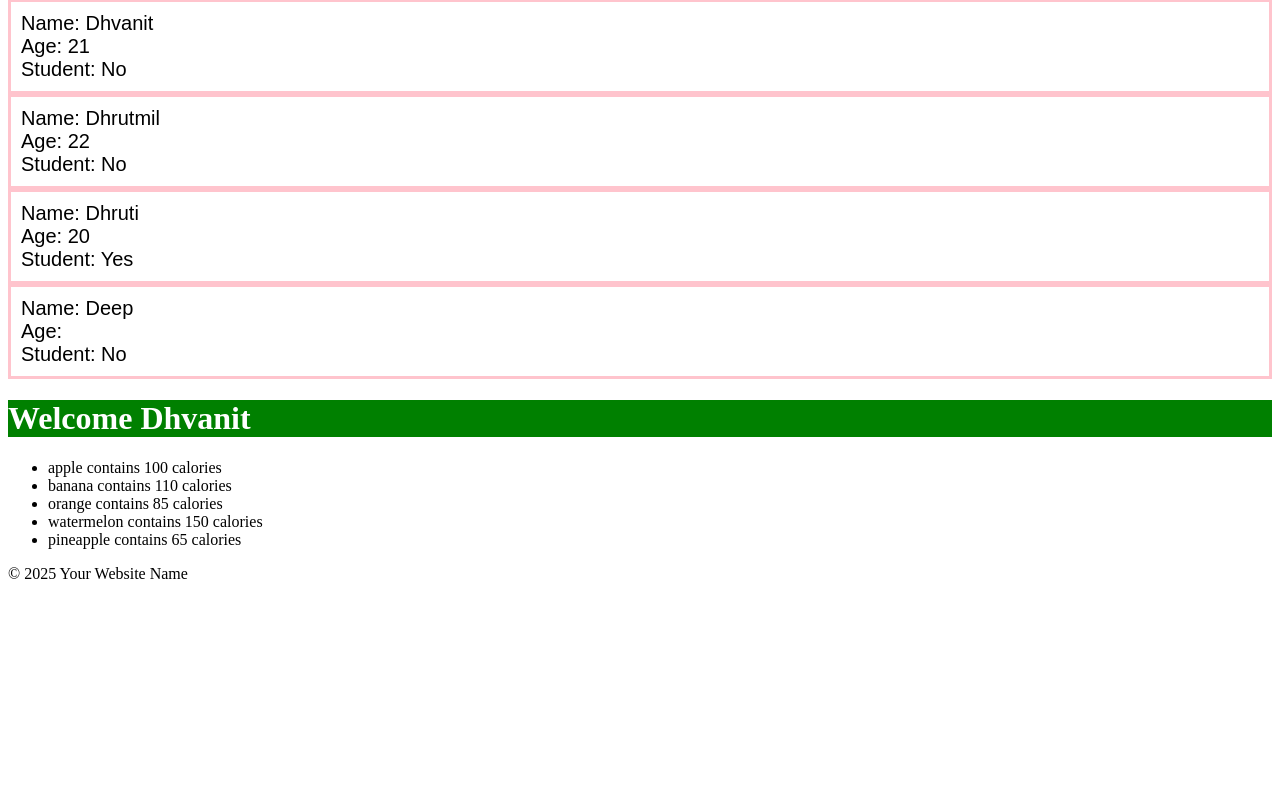
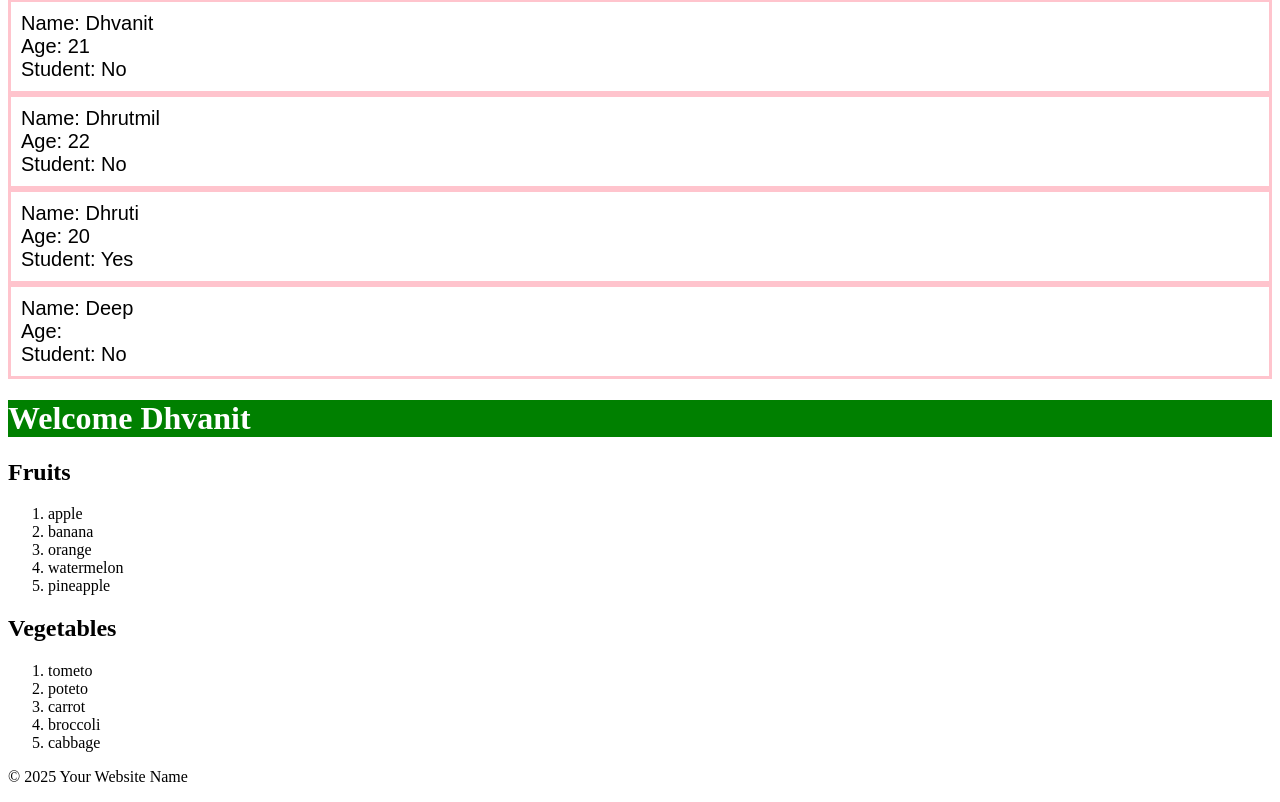
Before and after one commit to dvnt819/learning-MERN, a React (Vite) app in the folder reactJS/my-react-app/: page / in a window 1280 px wide. Shown: the part 534-1336 px from the top of the page. Before the commit the page ends 1133 px from the top, so only its background shows below. Built offline with nearby package versions, Linux system fonts and the light colour scheme.

Commit message:
export default function

```diff
--- a/reactJS/my-react-app/src/App.jsx
+++ b/reactJS/my-react-app/src/App.jsx
@@ -11,6 +11,19 @@ import UserGreeting from './UserGreeting'
 import List from './List'
 
 function App() {
+
+  const fruits = [{id:1, name:'apple' , calories: 'hello'},
+                  {id:2, name:'banana' , calories: 110},
+                  {id:3, name:'orange' , calories: 85} ,
+                  {id:4, name:'watermelon' , calories: 150},
+                  {id:5, name:'pineapple' , calories: 65}]
+
+  const vegetables = [{id:6, name:'tometo' , calories: 90},
+                      {id:7, name:'poteto' , calories: 75},
+                      {id:8, name:'carrot' , calories: 130} ,
+                      {id:9, name:'broccoli' , calories: 200},
+                      {id:10, name:'cabbage' , calories: 115}]
+
   return(
     <div>
         <Header></Header>
@@ -24,7 +37,11 @@ function App() {
         <Student name="Dhruti" age={20} isStudent={true}/>
         <Student name="Deep" />
         <UserGreeting isLoggedIn={true} username="Dhvanit"/>
-        <List></List>
+
+
+        {fruits.length > 0 ? <List item={fruits} categorys="Fruits"/> : null}
+        {vegetables.length > 0 ? <List item={vegetables} categorys="Vegetables"/> : null}
+
         <Footer></Footer>
     </div>
   );
--- a/reactJS/my-react-app/src/List.jsx
+++ b/reactJS/my-react-app/src/List.jsx
@@ -1,23 +1,62 @@
+import PropTypes from "prop-types"
+import React from "react"
+// function List(props){
 
-function List(){
-const fruits = [{id:1, name:'apple' , calories: 100},
-                {id:2, name:'banana' , calories: 110},
-                {id:3, name:'orange' , calories: 85} ,
-                {id:4, name:'watermelon' , calories: 150},
-                {id:5, name:'pineapple' , calories: 65}]
+// // const fruits = [{id:1, name:'apple' , calories: 100},
+// //                 {id:2, name:'banana' , calories: 110},
+// //                 {id:3, name:'orange' , calories: 85} ,
+// //                 {id:4, name:'watermelon' , calories: 150},
+// //                 {id:5, name:'pineapple' , calories: 65}]
 
 
-    // fruits.sort((a,b)=>a.name.localeCompare(b.name));
-    // fruits.sort((a,b)=>b.name.localeCompare(a.name));
-    // fruits.sort((a,b)=>a.calories - b.calories);
-    // fruits.sort((a,b)=>b.calories - a.calories);
+//     // fruits.sort((a,b)=>a.name.localeCompare(b.name));
+//     // fruits.sort((a,b)=>b.name.localeCompare(a.name));
+//     // fruits.sort((a,b)=>a.calories - b.calories);
+//     // fruits.sort((a,b)=>b.calories - a.calories);
 
-    // const lowCalFruits = fruits.filter(lowCalFruit => lowCalFruit.calories <= 100)
-    // const highCalFruits = fruits.filter(highCalFruit => highCalFruit.calories >100)
+//     // const lowCalFruits = fruits.filter(lowCalFruit => lowCalFruit.calories <= 100)
+//     // const highCalFruits = fruits.filter(highCalFruit => highCalFruit.calories >100)
 
-    const items = fruits.map(fruit => <li key={fruit.id}>{fruit.name} contains {fruit.calories} calories</li>)
+//     const itemList = props.items
+//     const category = props.category
 
-    return <ul>{items}</ul>
+//     const items = itemList.map(item => <li key={item.id}>{item.name} contains {item.calories} calories</li>)
+
+//     return (
+//         <>
+//             <h2>{category}</h2>
+//             <ul>{items}</ul>
+//         </>
+//     )
+// }
+// List.PropTypes ={
+//     category : PropTypes.string,
+//     items : PropTypes.arrayOf(PropTypes.shape({ id : PropTypes.number,
+//                                                 name : PropTypes.string,
+//                                                 calories : PropTypes.number}))
+// }
+
+// List.defaultProps = {
+//     category : "category",
+//     items : []
+// }
+
+// export default List;
+
+
+export default function List({item=[],categorys='Unknown'}){
+
+    const ListItem = item
+    const category = categorys
+
+    const items= ListItem.map(item => <li key={item.id}>{item.name}</li>)
+
+    return (
+        <>
+            <h2>{category}</h2>
+            <ol>
+                {items}
+            </ol>
+        </>
+    )
 }
-
-export default List;
```
